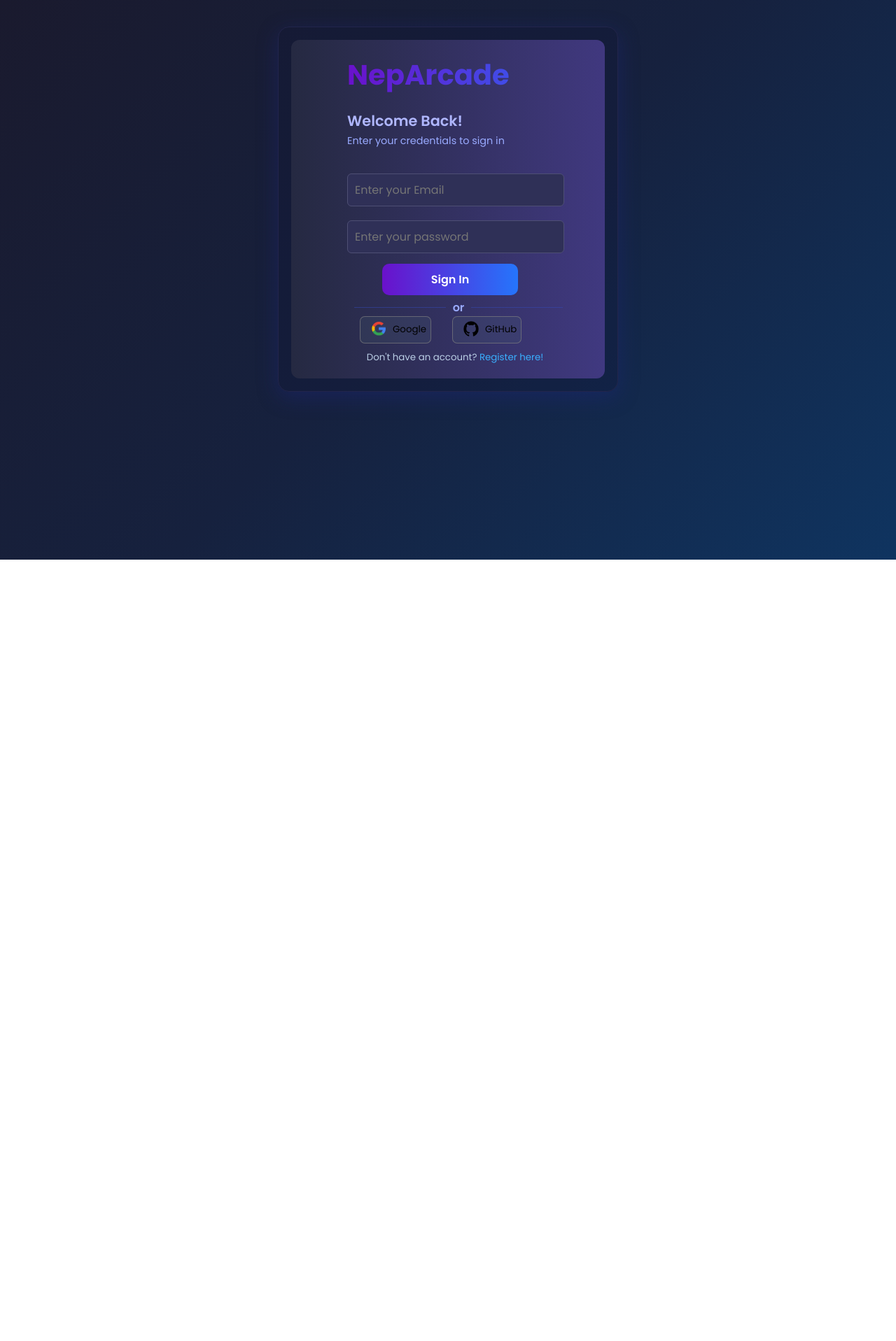
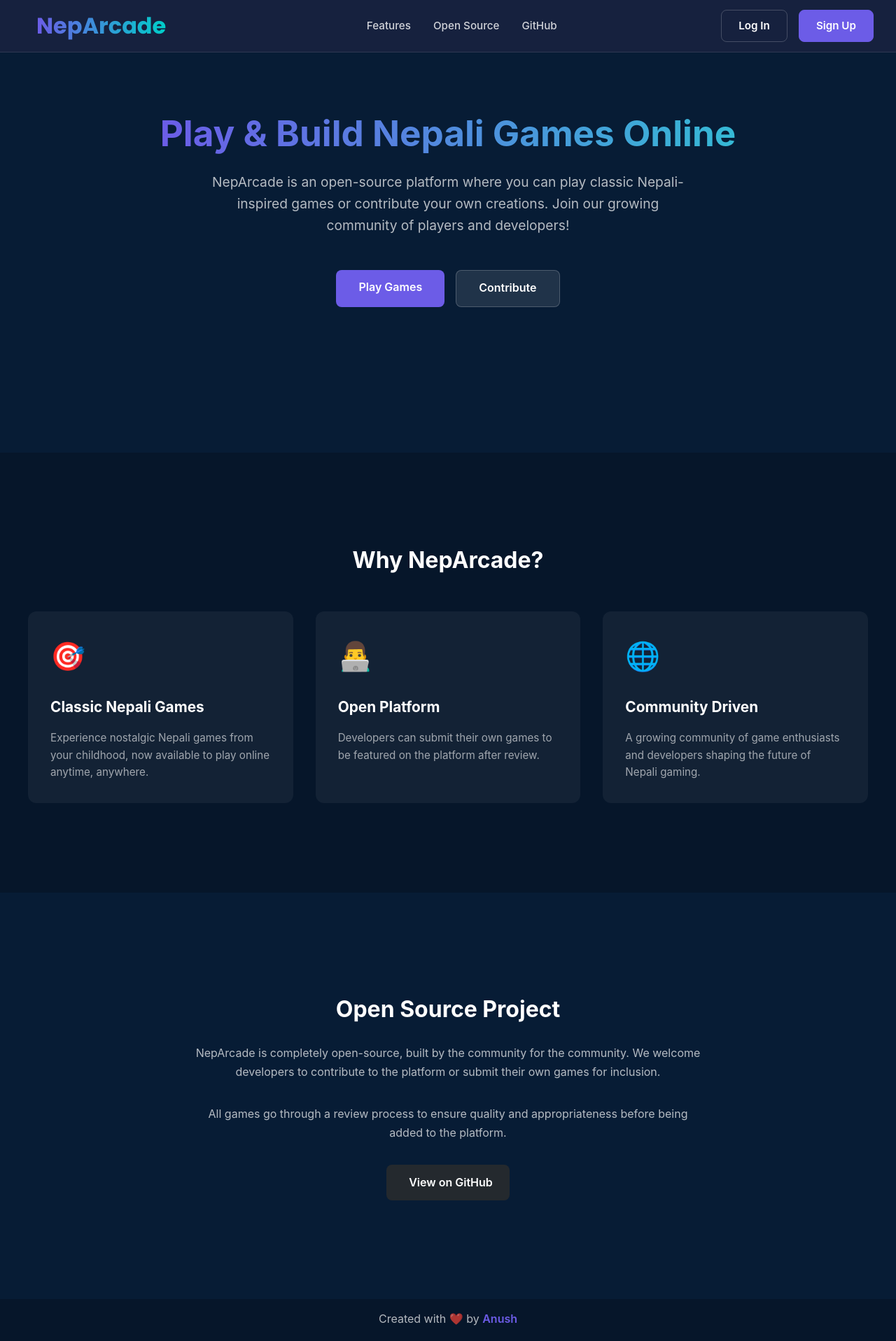
Before and after one commit to Anush980/NepArcade-Nxt, a Next.js app: page / in a window 1280 px wide. Shown: the top 1917 px of the page at 70% size. Before the commit the page ends 800 px from the top, so only its background shows below. Built offline with nearby package versions, Linux system fonts and the light colour scheme.

Commit message:
Added MainPage

```diff
--- /dev/null
+++ b/src/app/mainpage/mainpage.css
@@ -0,0 +1,254 @@
+* {
+    margin: 0;
+    padding: 0;
+    box-sizing: border-box;
+    font-family: 'Inter', -apple-system, BlinkMacSystemFont, sans-serif;
+}
+
+body {
+    background-color: #071c35;
+    color: var(--light);
+    line-height: 1.6;
+}
+
+header {
+    background: var(--header-bg);
+    padding: 0.7rem 2rem;
+    display: flex;
+    width: 100%;
+    position: fixed;
+    justify-content: space-between;
+    align-items: center;
+    border-bottom: 1px solid rgba(255, 255, 255, 0.1);
+}
+
+.logo h2 {
+    font-family: 'Poppins', sans-serif;
+    font-size: 2rem;
+    background: linear-gradient(to right, var(--primary), var(--accent));
+    -webkit-background-clip: text;
+    background-clip: text;
+    color: transparent;
+    margin: 0 20px;
+
+}
+
+nav ul {
+    display: flex;
+    list-style: none;
+}
+
+nav ul li {
+    margin-left: 2rem;
+}
+
+nav ul li a {
+    color: rgba(255, 255, 255, 0.8);
+    text-decoration: none;
+    font-weight: 500;
+    transition: all 0.3s ease;
+    font-size: 0.95rem;
+}
+
+nav ul li a:hover {
+    color: var(--primary);
+}
+
+.auth-buttons .btn {
+    padding: 0.6rem 1.5rem;
+    border-radius: 8px;
+    text-decoration: none;
+    font-weight: 600;
+    transition: all 0.3s ease;
+    font-size: 0.95rem;
+}
+
+.btn-login {
+    background: transparent;
+    color: white;
+    border: 1px solid rgba(255, 255, 255, 0.2);
+    margin-right: 1rem;
+}
+
+.btn-login:hover {
+    background: rgba(255, 255, 255, 0.1);
+}
+
+.btn-signup {
+    background: var(--primary);
+    color: white;
+    border: 1px solid var(--primary);
+}
+
+.btn-signup:hover {
+    background: transparent;
+    color: var(--primary);
+}
+
+.hero {
+    padding: 8rem 2rem;
+    text-align: center;
+    max-width: 900px;
+    margin: 2rem auto;
+}
+
+.hero h1 {
+    font-size: 3.2rem;
+    margin-bottom: 1.5rem;
+    background: linear-gradient(90deg, var(--primary), var(--secondary));
+    -webkit-background-clip: text;
+    -webkit-text-fill-color: transparent;
+    line-height: 1.2;
+}
+
+.hero p {
+    font-size: 1.2rem;
+    color: rgba(255, 255, 255, 0.7);
+    margin-bottom: 3rem;
+    max-width: 700px;
+    margin-left: auto;
+    margin-right: auto;
+}
+
+.btn-container {
+    display: flex;
+    justify-content: center;
+    gap: 1rem;
+    margin-bottom: 3rem;
+}
+
+.btn {
+    display: inline-block;
+    padding: 0.8rem 2rem;
+    border-radius: 8px;
+    text-decoration: none;
+    font-weight: 600;
+    transition: all 0.3s ease;
+}
+
+.btn-primary {
+    background: var(--primary);
+    color: white;
+}
+
+.btn-primary:hover {
+    transform: translateY(-2px);
+    box-shadow: 0 5px 15px rgba(108, 99, 255, 0.3);
+}
+
+.btn-secondary {
+    background: rgba(255, 255, 255, 0.1);
+    color: white;
+    border: 1px solid rgba(255, 255, 255, 0.2);
+}
+
+.btn-secondary:hover {
+    background: rgba(255, 255, 255, 0.2);
+}
+
+.features {
+    padding: 8rem 2rem;
+    background: rgba(0, 0, 0, 0.2);
+}
+
+.section-title {
+    font-size: 2rem;
+    margin-bottom: 3rem;
+    text-align: center;
+    color: white;
+}
+
+.features-grid {
+    display: grid;
+    grid-template-columns: repeat(auto-fit, minmax(300px, 1fr));
+    gap: 2rem;
+    max-width: 1200px;
+    margin: 0 auto;
+}
+
+.feature-card {
+    background: rgba(255, 255, 255, 0.05);
+    border-radius: 12px;
+    padding: 2rem;
+    transition: all 0.3s ease;
+}
+
+.feature-card:hover {
+    background: rgba(255, 255, 255, 0.1);
+    transform: translateY(-5px);
+}
+
+.feature-icon {
+    font-size: 2.5rem;
+    margin-bottom: 1.5rem;
+    color: var(--primary);
+}
+
+.feature-title {
+    font-size: 1.3rem;
+    margin-bottom: 1rem;
+    color: white;
+}
+
+.feature-desc {
+    color: rgba(255, 255, 255, 0.6);
+    font-size: 0.95rem;
+}
+
+.open-source {
+    padding: 8.8rem 2rem;
+    text-align: center;
+    max-width: 800px;
+    margin: 0 auto;
+}
+
+.open-source h2 {
+    font-size: 2rem;
+    margin-bottom: 1.5rem;
+    color: white;
+}
+
+.open-source p {
+    color: rgba(255, 255, 255, 0.7);
+    margin-bottom: 2rem;
+    line-height: 1.7;
+}
+
+.github-btn {
+    display: inline-flex;
+    align-items: center;
+    background: #24292E;
+    color: white;
+    padding: 0.8rem 1.5rem;
+    border-radius: 8px;
+    text-decoration: none;
+    font-weight: 600;
+    transition: all 0.3s ease;
+}
+
+.github-btn:hover {
+    background: #2D333B;
+    transform: translateY(-2px);
+}
+
+.github-icon {
+    margin-right: 0.5rem;
+    font-size: 1.2rem;
+}
+
+.creator {
+    padding: 1rem 2rem;
+    text-align: center;
+    background: rgba(0, 0, 0, 0.2);
+}
+
+.creator p {
+    color: rgba(255, 255, 255, 0.7);
+    margin-bottom: 1rem;
+}
+
+.creator a {
+    color: var(--primary);
+    text-decoration: none;
+    font-weight: 600;
+}
--- /dev/null
+++ b/src/app/mainpage/page.jsx
@@ -0,0 +1,72 @@
+'use client';
+import './mainpage.css';
+
+export default function MainPage() {
+    return (
+        <>
+            <header>
+                <a href="/" class="logo">
+                    <h2>NepArcade</h2>
+                </a>
+                <nav>
+                    <ul>
+                        <li><a href="#features">Features</a></li>
+                        <li><a href="#opensource">Open Source</a></li>
+                        <li><a href="https://github.com/Anush980/NepArcade-Nxt" target="_blank">GitHub</a></li>
+                    </ul>
+                </nav>
+                <div class="auth-buttons">
+                    <a href="/login" class="btn btn-login">Log In</a>
+                    <a href="/signup" class="btn btn-signup">Sign Up</a>
+                </div>
+            </header>
+
+            <section class="hero">
+                <div>
+                    <h1>Play & Build Nepali Games Online</h1>
+                    <p>NepArcade is an open-source platform where you can play classic Nepali-inspired games or contribute your own creations. Join our growing community of players and developers!</p>
+                    <div class="btn-container">
+                        <a href="/homepage" class="btn btn-primary">Play Games</a>
+                        <a href="#opensource" class="btn btn-secondary">Contribute</a>
+                    </div>
+                </div>
+            </section>
+
+            <section class="features" id="features">
+                <h2 class="section-title">Why NepArcade?</h2>
+                <div class="features-grid">
+                    <div class="feature-card">
+                        <div class="feature-icon">🎯</div>
+                        <h3 class="feature-title">Classic Nepali Games</h3>
+                        <p class="feature-desc">Experience nostalgic Nepali games from your childhood, now available to play online anytime, anywhere.</p>
+                    </div>
+                    <div class="feature-card">
+                        <div class="feature-icon">👨‍💻</div>
+                        <h3 class="feature-title">Open Platform</h3>
+                        <p class="feature-desc">Developers can submit their own games to be featured on the platform after review.</p>
+                    </div>
+                    <div class="feature-card">
+                        <div class="feature-icon">🌐</div>
+                        <h3 class="feature-title">Community Driven</h3>
+                        <p class="feature-desc">A growing community of game enthusiasts and developers shaping the future of Nepali gaming.</p>
+                    </div>
+                </div>
+            </section>
+
+            <section class="open-source" id="opensource">
+                <h2>Open Source Project</h2>
+                <p>NepArcade is completely open-source, built by the community for the community. We welcome developers to contribute to the platform or submit their own games for inclusion.</p>
+                <p>All games go through a review process to ensure quality and appropriateness before being added to the platform.</p>
+                <a href="https://github.com/Anush980/NepArcade-Nxt" class="github-btn" target="_blank">
+                    <i class="fab fa-github github-icon"></i>
+                    View on GitHub
+                </a>
+            </section>
+
+            <section class="creator">
+                <p>Created with ❤️ by <a href="https://github.com/Anush980" target="_blank">Anush</a></p>
+                <p>Join us in building the best Nepali gaming platform!</p>
+            </section>
+        </>
+    );
+}
--- a/src/app/page.js
+++ b/src/app/page.js
@@ -1,11 +1,11 @@
 "use client";
 import styles from "./page.module.css";
-import Login from "./login/page";
+import MainPage from "./mainpage/page";
 
 export default function Home() {
   return (
   <>
-<Login/>
+<MainPage/>
   </>
   );
 }
```
Also changed, not shown: src/app/style/auth.css (+5 -4 lines).
